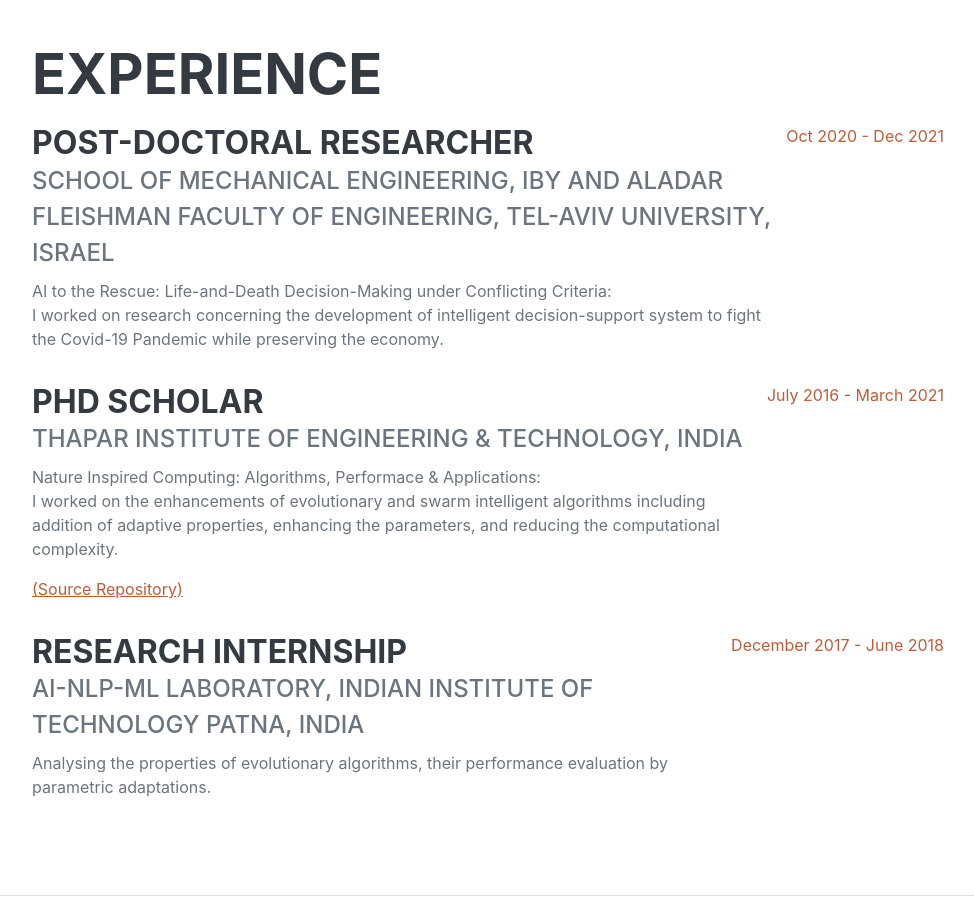
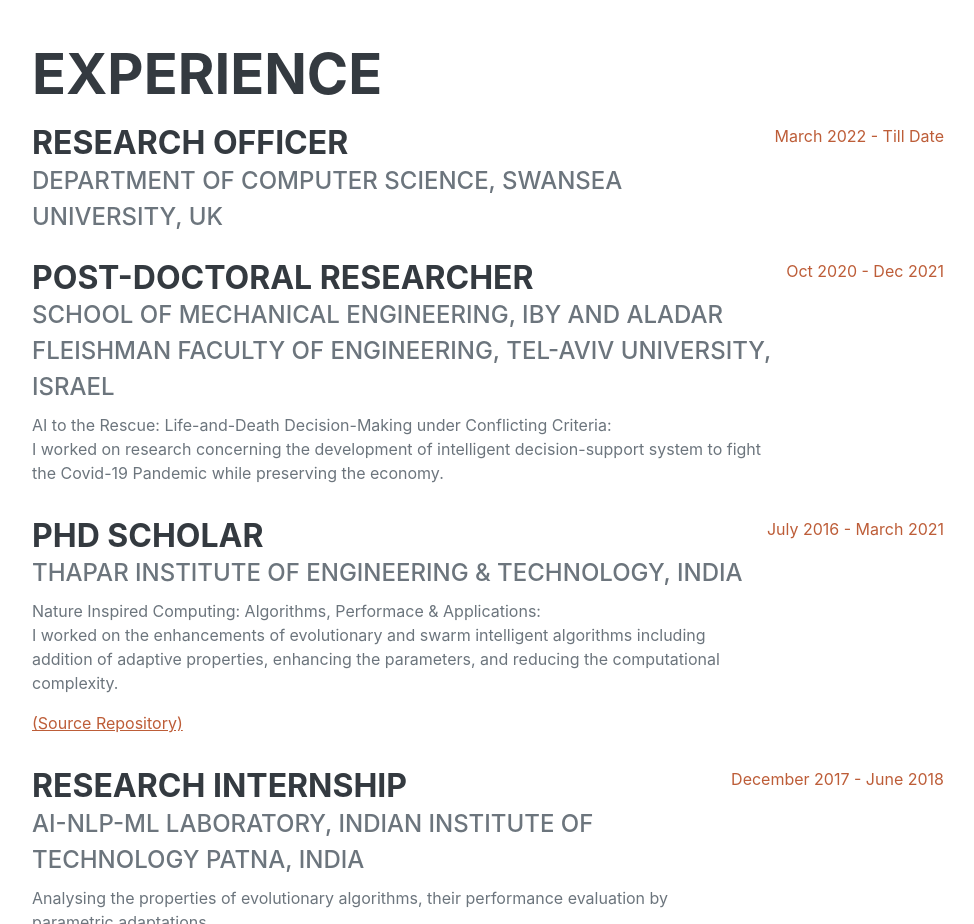
Before and after one commit to rohitsalgotra/rohitsalgotra.github.io, a plain HTML site: page index.html in a window 1280 px wide. Shown: the part 840-1764 px from the top of the page, without its empty margins (288-1262 px from the left). Drawn offline with nearby package versions, Linux system fonts and the light colour scheme; a web font is replaced by a local one.

Commit message:
Update index.html

```diff
--- a/index.html
+++ b/index.html
@@ -67,6 +67,16 @@
             <section class="resume-section" id="experience">
                 <div class="resume-section-content">
                     <h2 class="mb-3">Experience</h2>
+                    <div class="d-flex flex-column flex-md-row justify-content-between mb-3">
+                        <div class="flex-grow-1">
+                            <h3 class="mb-0">Research Officer</h3>
+                            <div class="subheading mb-2">Department of Computer Science, Swansea University, UK</div>
+                            <!---
+<p>AI to the Rescue: Life-and-Death Decision-Making under Conflicting Criteria:<br>I worked on research concerning the development of intelligent decision-support system to fight the Covid-19 Pandemic while preserving the economy.</p>
+--->
+			</div>
+                        <div class="flex-shrink-0"><span class="text-primary"> March 2022 - Till Date </span></div>
+                    </div>
                     <div class="d-flex flex-column flex-md-row justify-content-between mb-3">
                         <div class="flex-grow-1">
                             <h3 class="mb-0">Post-Doctoral Researcher</h3>
```
